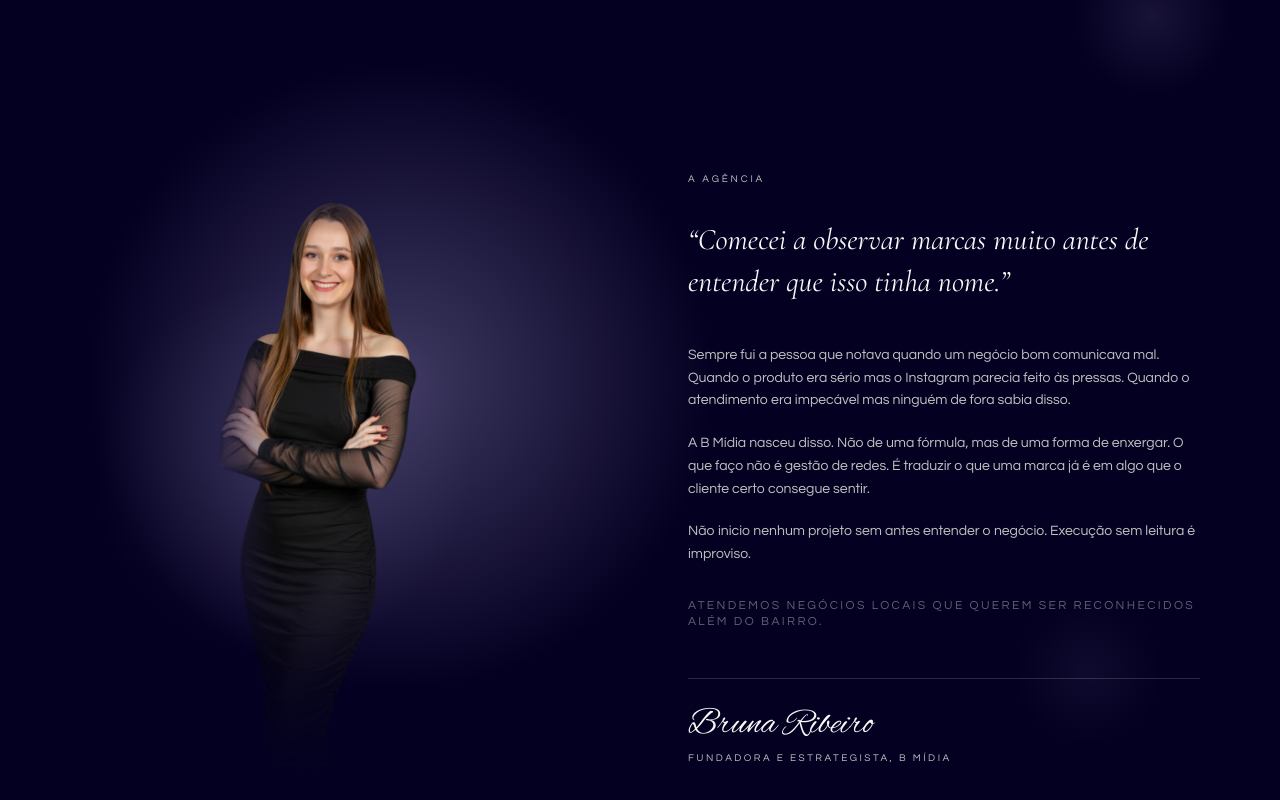
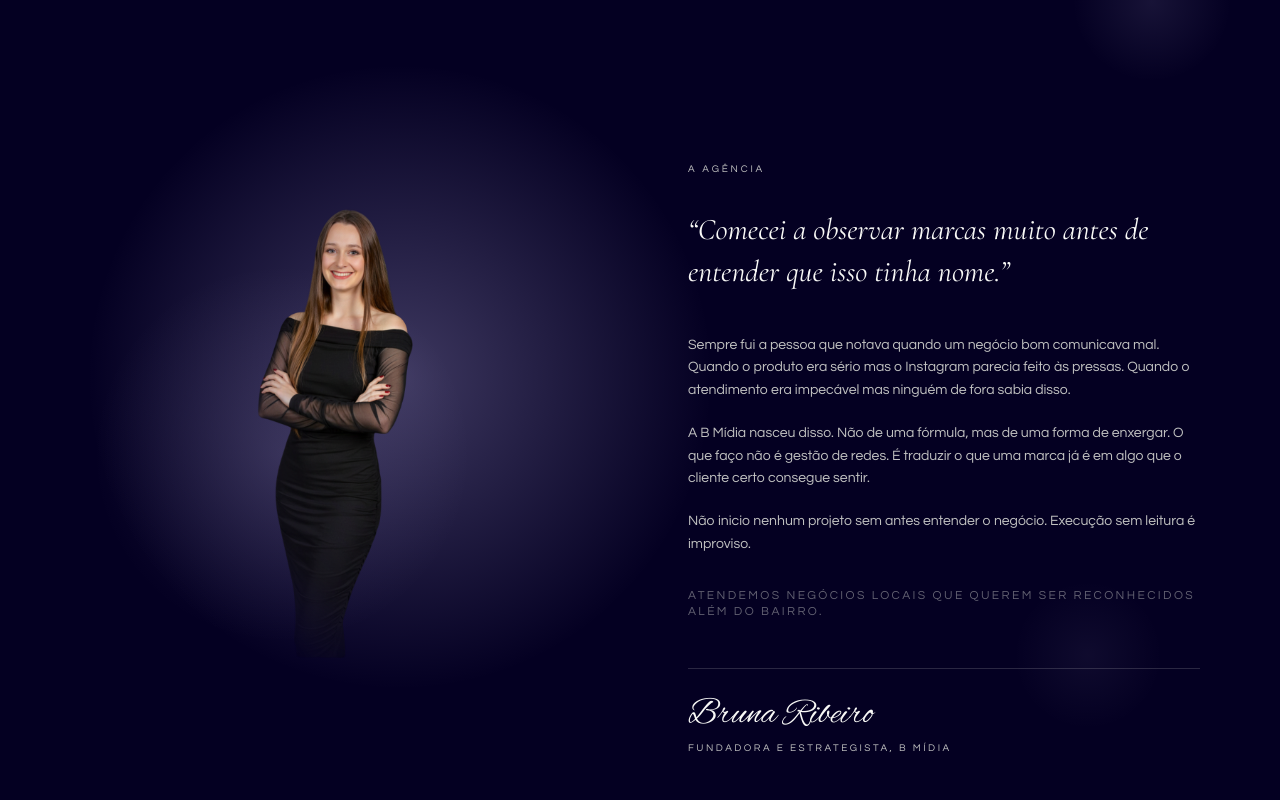
Before and after one commit to brunaribeirosocialmedia-glitch/bmidia-site, a Next.js app: page / in a window 1280 px wide. Shown: the part 3362-4162 px from the top of the page. Built offline with nearby package versions, Linux system fonts and the light colour scheme.

Commit message:
fix: máscara radial na foto sem overlay, foto centralizada no brilho

```diff
--- a/app/page.tsx
+++ b/app/page.tsx
@@ -714,7 +714,7 @@ function SobreBruna() {
             {/* Ponto de luz atrás da foto */}
             <div style={{
               position: "absolute",
-              top: "35%", left: "50%",
+              top: "42%", left: "50%",
               width: 680, height: 680,
               borderRadius: "50%",
               background: "radial-gradient(circle, rgba(210,200,255,1) 0%, transparent 65%)",
@@ -726,14 +726,12 @@ function SobreBruna() {
               ref={photoImgRef}
               src={`${BASE}/foto-bruna.png.png`}
               alt="Bruna Ribeiro"
-              className="w-full h-[120%] object-cover object-top"
+              className="w-full h-full object-contain object-center"
               style={{
                 zIndex: 1,
                 position: "relative",
-                maskImage: "linear-gradient(to top, transparent 0%, black 38%), linear-gradient(to right, transparent 0%, black 18%), linear-gradient(to bottom, transparent 0%, black 12%), linear-gradient(to left, transparent 0%, black 18%)",
-                maskComposite: "intersect",
-                WebkitMaskImage: "linear-gradient(to top, transparent 0%, black 38%), linear-gradient(to right, transparent 0%, black 18%), linear-gradient(to bottom, transparent 0%, black 12%), linear-gradient(to left, transparent 0%, black 18%)",
-                WebkitMaskComposite: "source-in",
+                maskImage: "radial-gradient(ellipse 75% 82% at 50% 42%, black 30%, rgba(0,0,0,0.8) 55%, transparent 78%)",
+                WebkitMaskImage: "radial-gradient(ellipse 75% 82% at 50% 42%, black 30%, rgba(0,0,0,0.8) 55%, transparent 78%)",
               }}
               onError={(e) => { ;(e.target as HTMLImageElement).style.display = "none" }}
             />
```
